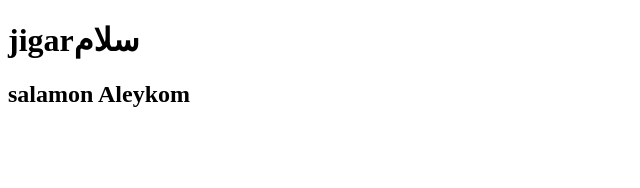
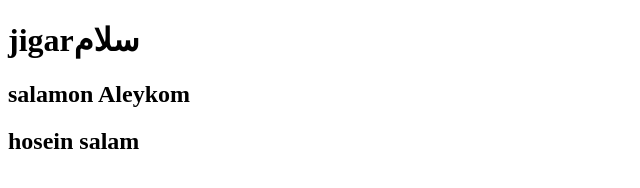
Before and after one commit to hosein-aghajani/TestVSCode, a plain HTML site: page index.html in a window 1280 px wide. Shown: the whole page, without its empty margins (0-640 px from the left). Drawn offline with Linux system fonts and the light colour scheme.

Commit message:
add another modifation

```diff
--- a/index.html
+++ b/index.html
@@ -9,5 +9,6 @@
 <body>
     <h1> jigarسلام</h1>
     <h2>salamon Aleykom</h2>
+    <h2>hosein salam</h2>
 </body>
 </html>
```
